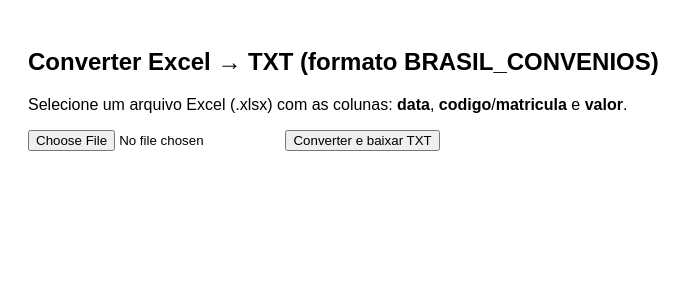
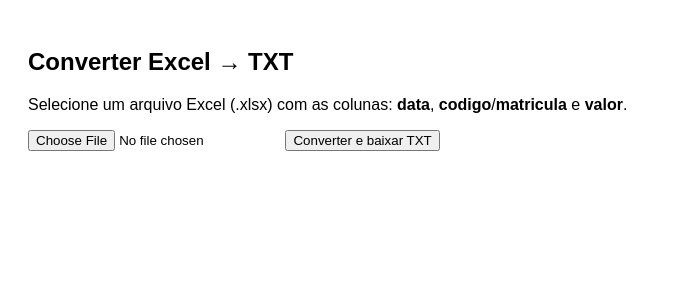
Before and after one commit to lucasfbraun/daily-lunch-log, a Flask app: page / in a window 1280 px wide. Shown: the top 300 px of the page, without its empty margins (0-693 px from the left). Run offline with Flask 3, Linux system fonts and the light colour scheme.

Commit message:
alterado index.html

```diff
--- a/templates/index.html
+++ b/templates/index.html
@@ -11,7 +11,7 @@
     </style>
   </head>
   <body>
-    <h2>Converter Excel → TXT (formato BRASIL_CONVENIOS)</h2>
+    <h2>Converter Excel → TXT</h2>
     <p>Selecione um arquivo Excel (.xlsx) com as colunas: <b>data</b>, <b>codigo</b>/<b>matricula</b> e <b>valor</b>.</p>
 
     <form id="uploadForm">
```
